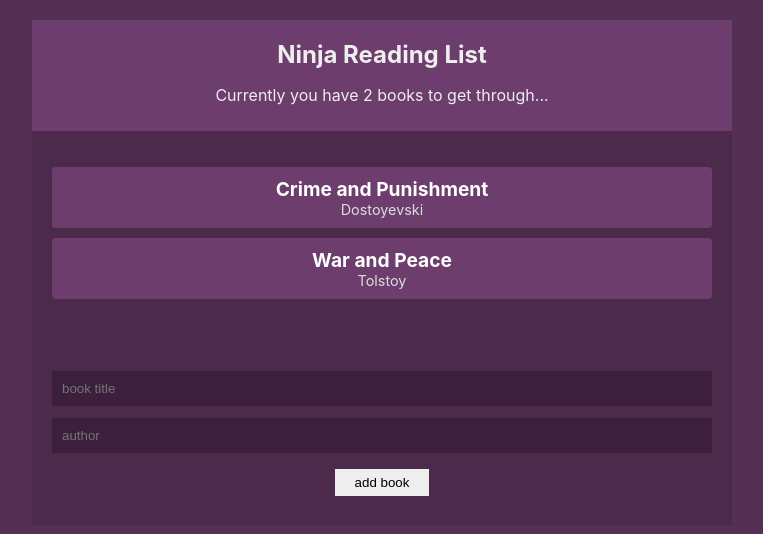
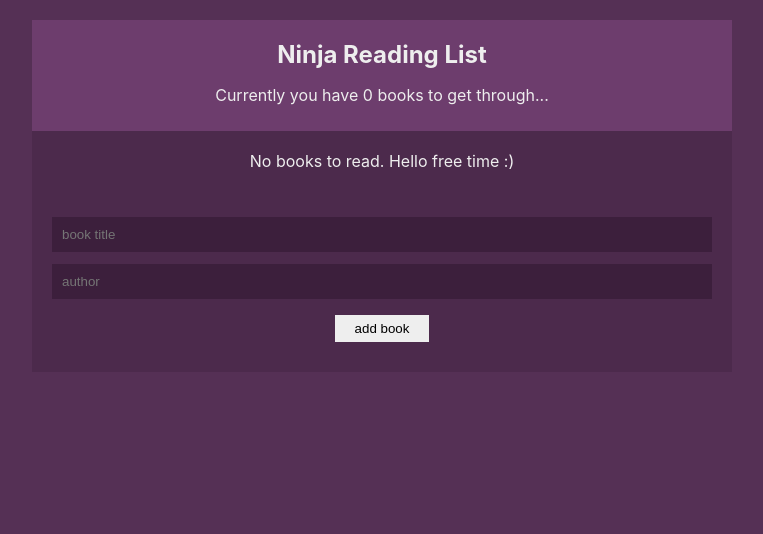
Before and after one commit to reinertisa/reading-list, a React (Create React App) app: page / in a window 1280 px wide. Shown: the top 534 px of the page, without its empty margins (258-1021 px from the left). Built offline with nearby package versions, Linux system fonts and the light colour scheme; the HTML template or start-up script is replaced by a standard one.

Commit message:
fix(website): update components using bookReducer function

```diff
--- a/src/components/BookDetails.js
+++ b/src/components/BookDetails.js
@@ -2,10 +2,10 @@ import {useContext} from 'react';
 import {BookContext} from "../contexts/BookContext";
 
 export default function BookDetails({book}) {
-    const {removeBook} = useContext(BookContext);
+    const {dispatch} = useContext(BookContext);
 
     return (
-        <li onClick={() => removeBook(book.id)} key={book.id}>
+        <li onClick={() => dispatch({type: 'REMOVE_BOOK', id: book.id})} key={book.id}>
             <div className="title">{book.title}</div>
             <div className="author">{book.author}</div>
         </li>
--- a/src/components/BookForm.js
+++ b/src/components/BookForm.js
@@ -3,13 +3,13 @@ import {BookContext} from "../contexts/BookContext";
 
 export default function NewBookForm() {
 
-    const {addBook} = useContext(BookContext);
+    const {dispatch} = useContext(BookContext);
     const [title, setTitle] = useState('');
     const [author, setAuthor] = useState('');
 
     const handleSubmit = (e) => {
         e.preventDefault();
-        addBook(title, author);
+        dispatch({type: 'ADD_BOOK', book: {title, author}});
         setTitle('');
         setAuthor('');
     }
--- a/src/contexts/BookContext.js
+++ b/src/contexts/BookContext.js
@@ -1,21 +1,14 @@
-import {createContext, useState} from 'react';
+import {createContext, useReducer, useState} from 'react';
 import {v4 as uuid} from 'uuid';
+import {bookReducer} from "../reducers/bookReducer";
 
 export const BookContext = createContext()
 
 export default function BookContextProvider(props) {
-
-    const [books, setBooks] = useState([
-        {title: 'Crime and Punishment', author: 'Dostoyevski', id: 1},
-        {title: 'War and Peace', author: 'Tolstoy', id: 2},
-    ]);
-
-    const addBook = (title, author) => setBooks([...books, {title, author, id: uuid()}]);
-
-    const removeBook = (id) => setBooks(books.filter(book => book.id !== id));
+    const [books, dispatch] = useReducer(bookReducer,[]);
 
     return (
-        <BookContext.Provider value={{books, addBook, removeBook}}>
+        <BookContext.Provider value={{books, dispatch}}>
             {props.children}
         </BookContext.Provider>
     )
```
